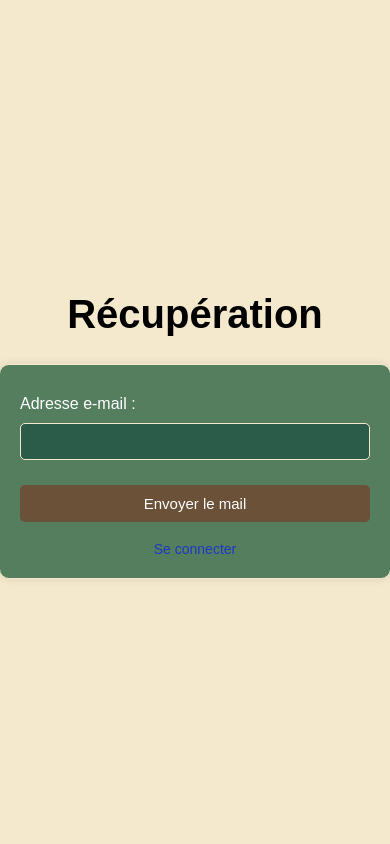
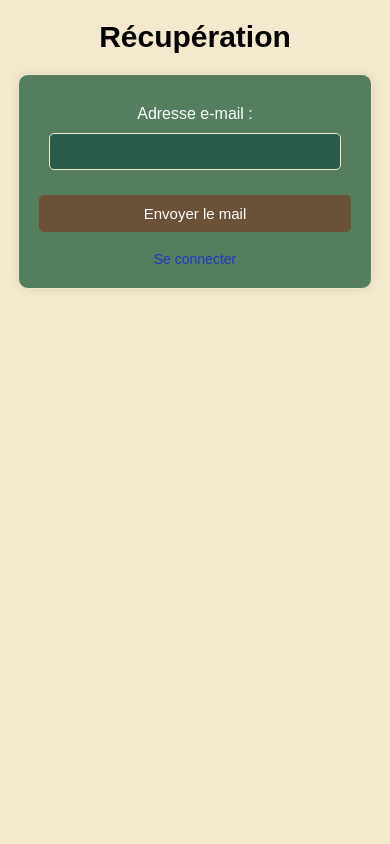
Before and after one commit to FC-Rats/Links-Awordkening, a PHP site: page /Pages/recover.html in a window 390 px wide. Run offline with PHP 8.4, Linux system fonts and the light colour scheme.

Commit message:
responsive

```diff
--- a/CSS/form.css
+++ b/CSS/form.css
@@ -158,3 +158,29 @@ input::placeholder {
     color: #1e37c5;
     text-decoration: none;
 }
+
+@media (max-width: 600px) {
+    /* Réduire la largeur du formulaire */
+    body {
+        height: auto;
+    }
+    form {
+        width: 80%;
+    }
+
+    /* Ajustements pour les champs de saisie */
+    input {
+        width: calc(100% - 20px);
+        /* Le calcul prend en compte la marge totale des champs de saisie */
+    }
+
+    /* Ajustement de la taille du titre */
+    h1 {
+        font-size: 30px;
+    }
+
+    /* Ajustements pour les libellés */
+    label {
+        text-align: center;
+    }
+}
```
